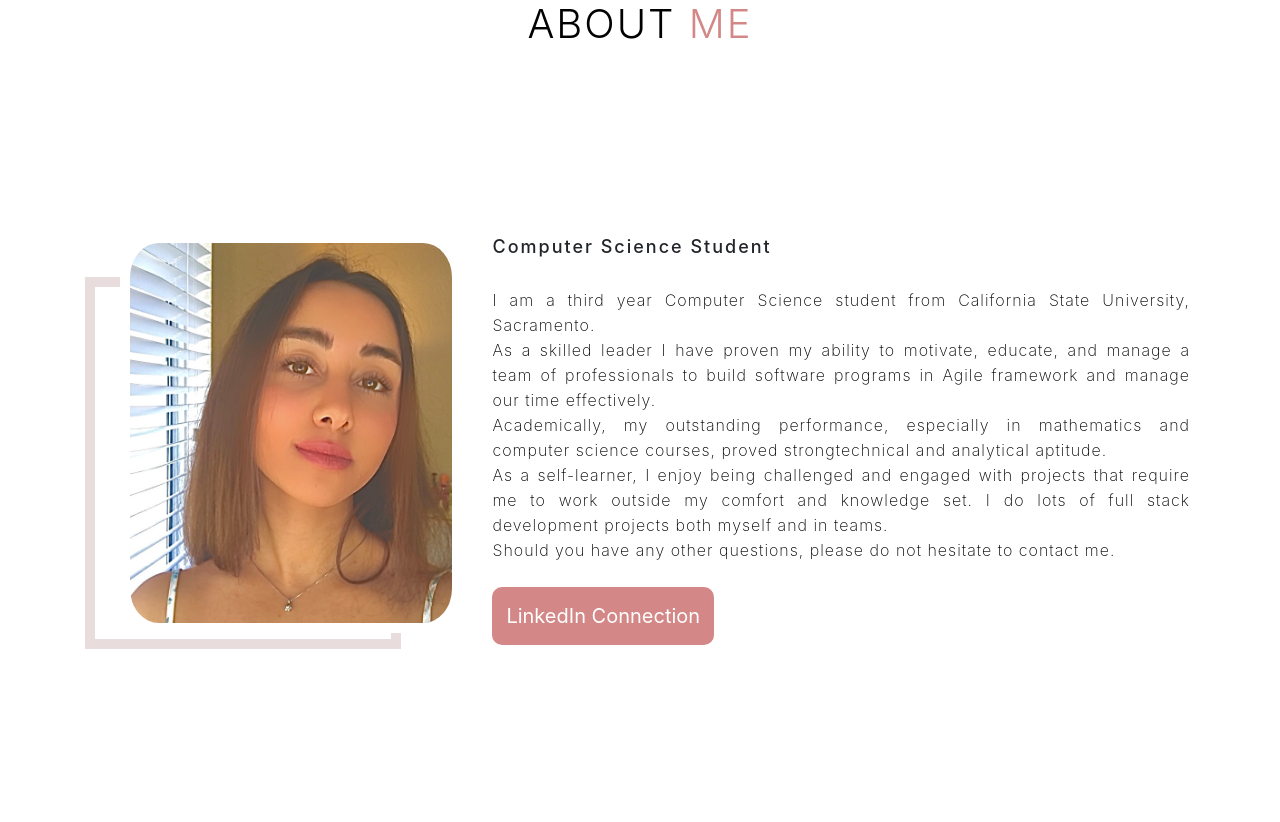
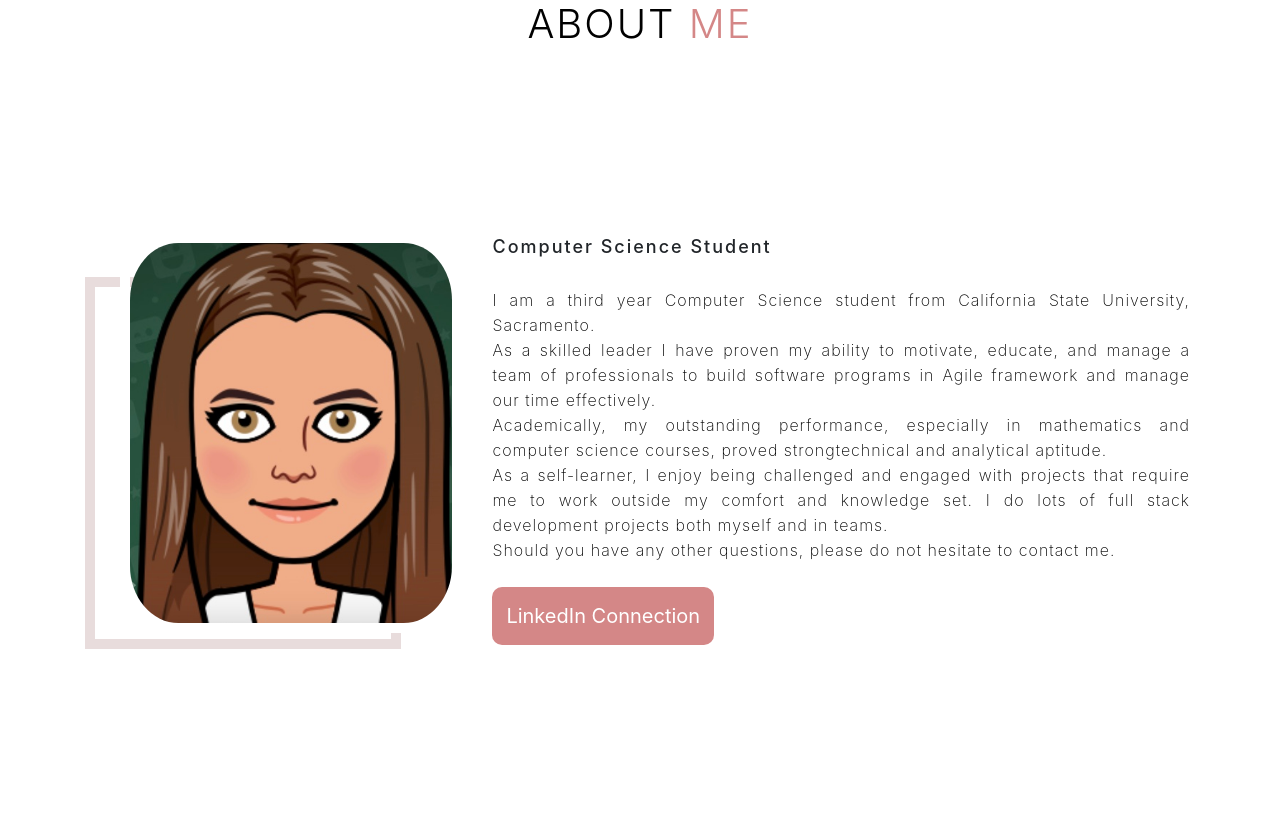
Before and after one commit to neginmhg/negin-portfolio, a PHP site: page / in a window 1280 px wide. Shown: the part 4220-5042 px from the top of the page. Run offline with PHP 8.4, Linux system fonts and the light colour scheme.

Commit message:
Changed about image
Changed about image to cartoon image

```diff
--- a/index.php
+++ b/index.php
@@ -401,7 +401,8 @@ https://www.youtube.com/watch?v=7Gym2XVcA5A
       <div class="about container">
         <div class="col-left">
           <div class="about-img">
-            <img src="./img/me.jpeg" alt="img" style="border-radius: 9%;
+            <img src="./img/negin.jpg" alt="me" style="border-radius: 15%;
+
              justify-content: center;" />
           </div>
         </div>
```
